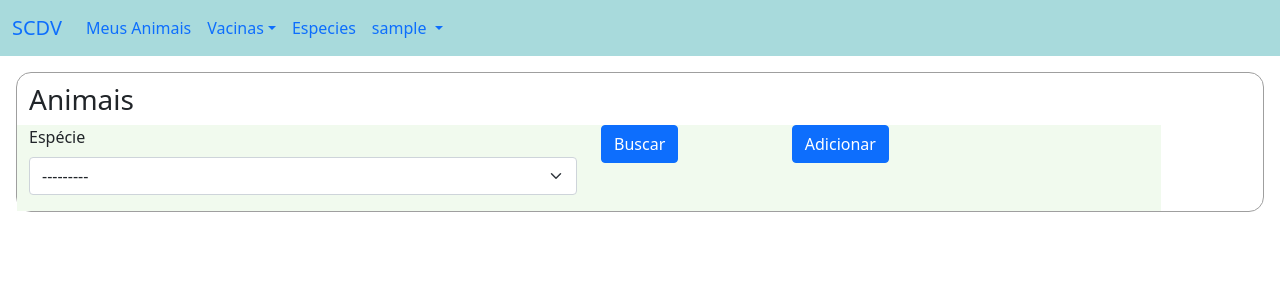
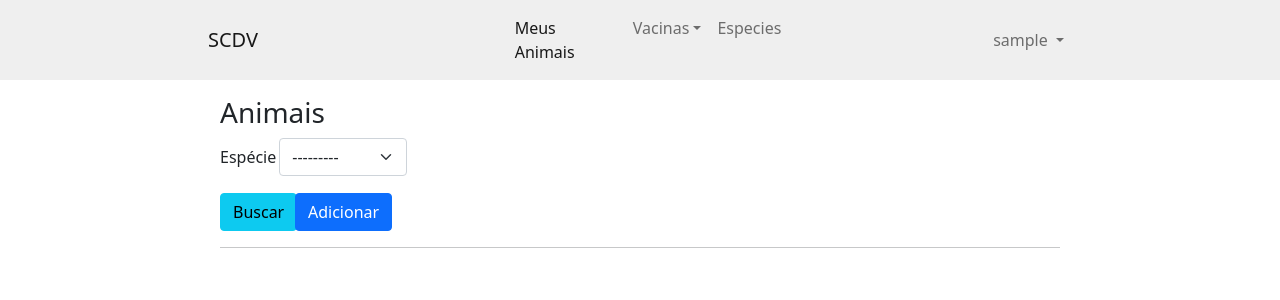
Before and after one commit to ericosta-dev/animals_vaccination, a Django app: page /animals/animals-list/ in a window 1280 px wide. Shown: the top 300 px of the page. Run offline with Django 3.2, Linux system fonts and the light colour scheme; the visitor is signed in with stand-in values (Sample User, id 1); data that the repository does not hold is empty; some libraries are stand-ins or nearby versions.

Commit message:
Novo layout do animals list

```diff
--- a/apps/animals/templates/animals_list.html
+++ b/apps/animals/templates/animals_list.html
@@ -4,53 +4,76 @@
 {% load static %}
 
 {% block content %}
-<style>
-    #principal{
-        margin-top: 10px;
-    }
-</style>
 <div class="container-fluid" id="principal">
-    <h3>Animais</h3>
-    <form method="post" class="col-md-11 form">
-        <div class="row titulo">
-            {% csrf_token %}
-            <div class="col-6">
+    <div class="row">
+        <div class="col-5">
+            <h3>Animais</h3>
+        </div>
+    </div>
+
+    <form method="post" class="form">
+        {% csrf_token %}
+        <div class="row">
+            <div class="col">
                 {% bootstrap_field form.specie %}
             </div>
-            <div class="col-2">
-                <button type="submit" class="btn btn-primary">{% trans 'Buscar' %}</button>
+        </div>
+        <div class="row">
+            <div class="col-md-1" style="width: 75px;">
+                <button type="submit" class="btn btn-info">{% trans 'Buscar' %}</button>
             </div>
-            <div class="col-2">
+            <div class="col-md-1">
                 <a class="btn btn-primary " type="button" href="{% url 'animals-add' %}">Adicionar</a>
             </div>
         </div>
     </form>
+    <hr>
+    <br>
     {% if animals %}
     <div class="row ">
-        <table class="table">
+        <table class="table align-middle mb-0 bg-white">
             <thead>
                 <tr>
-                    <th scope="col"> Nome </th>
-                    <th scope="col"> Raça - Espécie </th>
-                    <th scope="col"> Ação </th>
+                    <th>Nome</th>
+                    <th>Raça</th>
+                    <th>Dt. Nascimento</th>
+                    <th>Ação</th>
                 </tr>
             </thead>
             <tbody>
                 {% for animal in animals %}
                 <tr>
-                    <th>{{animal.name}}</th>
-                    <th>{{animal.breed}}</th>
-                    <th>
-                        <div class="btn-group" role="group" aria-label="Basic mixed styles example">
-                            <a type="button" class="btn btn-warning" href="{% url 'animals-edit' pk=animal.id %}" style="margin-right: 3px;">Editar</a>
-                            <button type="button" class="btn btn-danger">Inativar</button>
+                    <!-- Icon -->
+                    <td>
+                        <div class="d-flex align-items-center">
+                            <img src="https://mdbootstrap.com/img/new/avatars/8.jpg" alt=""
+                                style="width: 45px; height: 45px" class="rounded-circle" />
+                            <div class="ms-3">
+                                <p class="fw-bold mb-1">{{animal.name}}</p>
+                            </div>
                         </div>
-                    </th>
+                    </td>
+
+                    <!-- Breed -->
+                    <td>
+                        <p class="fw-normal mb-1"> {{ animal.breed }}</p>
+                    </td>
+
+                    <!-- Birthdate -->
+                    <td>
+                        <p class="fw-normal mb-1"> {{ animal.birthdate }}</p>
+                    </td>
+
+                    <!-- Edit -->
+                    <td>
+                        <a type="button" class="btn btn-dark" href="{% url 'animals-edit' pk=animal.id %}"
+                            style="margin-right: 3px;">Editar</a>
+                    </td>
                 </tr>
                 {% endfor %}
             </tbody>
         </table>
     </div>
-    {% endif%}
 </div>
+{% endif%}
 {% endblock%}
--- a/apps/animals/views.py
+++ b/apps/animals/views.py
@@ -54,7 +54,7 @@ class AnimalsListView(View):
 
         specie = request.POST.get('specie')
         if specie:
-            animals = Animal.objects.filter(specie=specie)
+            animals = Animal.objects.filter(breed__specie=specie)
 
         ctx['animals'] = animals
         return render(request, self.template_name, ctx)
--- a/templates/base.html
+++ b/templates/base.html
@@ -13,42 +13,57 @@
   <link href="https://cdn.jsdelivr.net/npm/select2@4.1.0-rc.0/dist/css/select2.min.css" rel="stylesheet" />
   <script src="https://cdn.jsdelivr.net/npm/select2@4.1.0-rc.0/dist/js/select2.min.js"></script>
 
-  <script src="https://code.jquery.com/jquery-3.6.0.js" integrity="sha256-H+K7U5CnXl1h5ywQfKtSj8PCmoN9aaq30gDh27Xc0jk=" crossorigin="anonymous"></script>
+  <script src="https://code.jquery.com/jquery-3.6.0.js" integrity="sha256-H+K7U5CnXl1h5ywQfKtSj8PCmoN9aaq30gDh27Xc0jk="
+    crossorigin="anonymous"></script>
   <script src={% static 'jquery-3.5.1.min.js' %}></script>
   <script src={% static 'jquery.formset.js' %}></script>
 </head>
 <style>
+  #principal{
+    margin-top: 10px;
+  }
   .main {
-    margin-left: 1rem;
-    margin-right: 1rem;
+    margin-left: 13rem;
+    margin-right: 13rem;
     margin-top: 1rem;
-    border-radius: 15px;
+    align-items: center;
+  }
+  .form-select{
+    width: 8rem;
+    display: inline;
+  }
 
-    align-items: center;
-    border-style: solid;
-    border-width: 1px;
-    border-color: rgb(159, 159, 159);
+  .form-label{
+    font-size: 1rem;
+    margin-right: 3px;
   }
   .titulo {
     background-color: #F1FAEE;
+    align-items: center;
   }
+
   .title {
     text-align: center;
     font-size: 36px;
+  }
+
+  .item-header {
+    background-color: rgb(239, 239, 239);
+    padding-left: 13rem;
+    padding-right: 13rem;
   }
 </style>
 {% if user.is_authenticated %}
 
 <body>
-  <nav class="navbar navbar-expand-lg" style="background-color: #a8dadc;">
-    <div class="container-fluid">
-      <a class="navbar-brand" href="{% url 'home' %}">SCDV</a>
-      <button class="navbar-toggler" type="button" data-bs-toggle="collapse" data-bs-target="#navbarNavDropdown"
-        aria-controls="navbarNavDropdown" aria-expanded="false" aria-label="Toggle navigation">
+
+  <nav class="navbar navbar-light navbar-expand-lg navbar item-header">
+    <a href="/" class="navbar-brand d-flex w-50 mr-auto">SCDV</a>
+    <button class="navbar-toggler" type="button" data-toggle="collapse" data-target="#collapsingNavbar3">
       <span class="navbar-toggler-icon"></span>
     </button>
-      <div class="collapse navbar-collapse" id="navbarNavDropdown">
-        <ul class="navbar-nav">
+    <div class="navbar-collapse collapse w-100" id="collapsingNavbar3">
+      <ul class="navbar-nav w-100 justify-content-center">
         <li class="nav-item">
           <a class="nav-link active" aria-current="page" href="{% url 'animals-list'%}">Meus Animais</a>
         </li>
@@ -64,7 +79,8 @@
         <li class="nav-item">
           <a class="nav-link" href="{% url 'species-list'%}">Especies</a>
         </li>
-
+      </ul>
+      <ul class="nav navbar-nav ml-auto w-100 justify-content-end">
         <li class="nav-item dropdown">
           <a class="nav-link dropdown-toggle" href="#" id="navbarDropdownMenuLink" role="button"
             data-bs-toggle="dropdown" aria-expanded="false">
@@ -75,7 +91,6 @@
           </ul>
         </li>
       </ul>
-      </div>
     </div>
   </nav>
   <main class="main">
```
Lines whose indentation alone changed are shown as unchanged.
